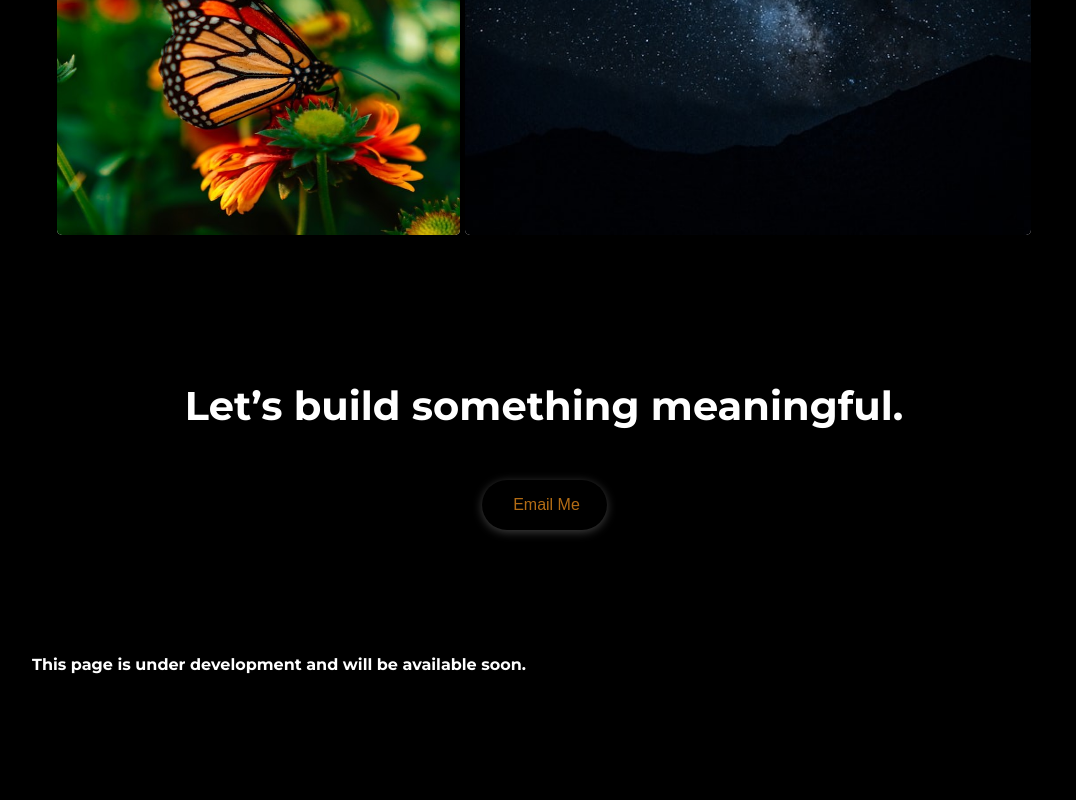
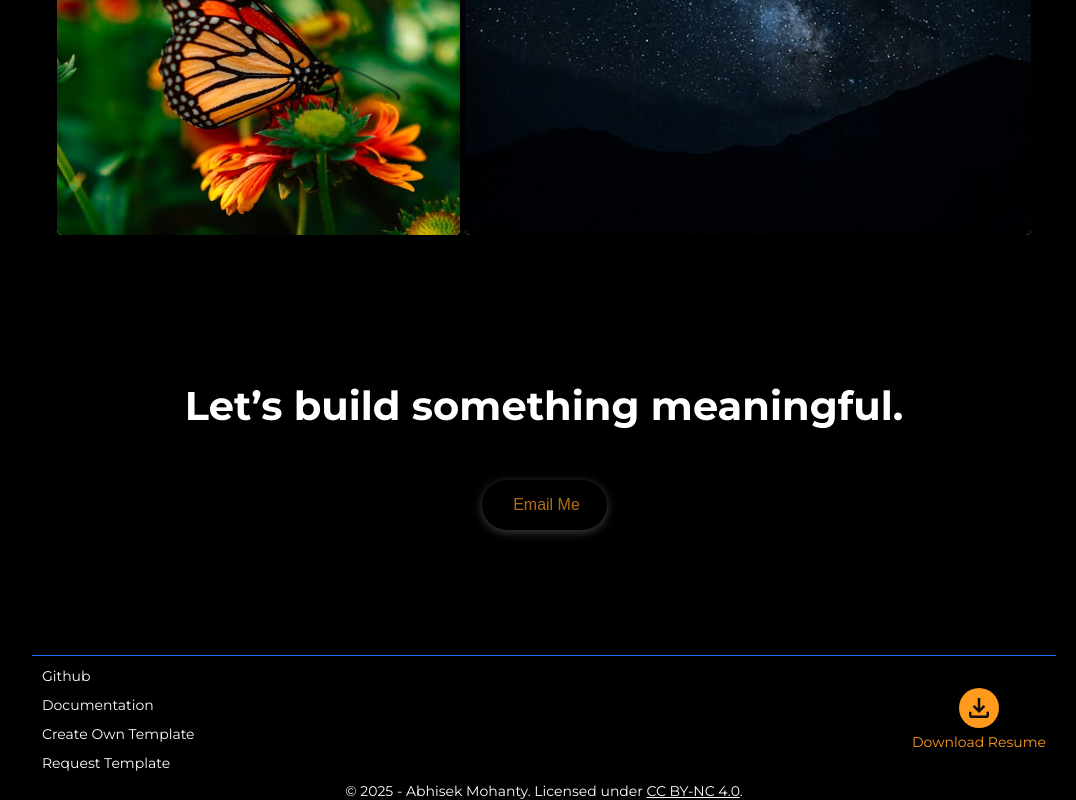
Before and after one commit to abhisekmohantychinua/mohantyabhisek.portfolio, an Angular app: page / in a window 1280 px wide. Shown: the part 6170-6970 px from the top of the page, without its empty margins (96-1172 px from the left). Before the commit the page ends 6844 px from the top, so only its background shows below. Built offline with nearby package versions, Linux system fonts and the light colour scheme.

Commit message:
Feature:  - Added footer section

```diff
--- a/src/app/app.component.html
+++ b/src/app/app.component.html
@@ -7,5 +7,7 @@
   <app-about-me></app-about-me>
   <app-philosophy></app-philosophy>
   <app-cta></app-cta>
-  <h4>This page is under development and will be available soon.</h4>
 </main>
+<footer>
+  <app-footer></app-footer>
+</footer>
--- a/src/app/app.component.ts
+++ b/src/app/app.component.ts
@@ -5,10 +5,11 @@ import {ProjectsComponent} from './features/projects/projects.component';
 import {AboutMeComponent} from './features/about-me/about-me.component';
 import {PhilosophyComponent} from './features/philosophy/philosophy.component';
 import {CtaComponent} from './features/cta/cta.component';
+import {FooterComponent} from './components/footer/footer.component';
 
 @Component({
   selector: 'app-root',
-  imports: [HeroComponent, NavbarComponent, ProjectsComponent, AboutMeComponent, PhilosophyComponent, CtaComponent],
+  imports: [HeroComponent, NavbarComponent, ProjectsComponent, AboutMeComponent, PhilosophyComponent, CtaComponent, FooterComponent],
   templateUrl: './app.component.html',
   styleUrl: './app.component.scss'
 })
--- /dev/null
+++ b/src/app/components/footer/footer.component.html
@@ -0,0 +1,28 @@
+<section class="footer-container">
+  <nav class="footer-nav">
+    <ul class="footer-nav-links">
+      <li class="footer-nav-links-item">
+        <a href="" class="footer-nav-link">Github</a>
+      </li>
+      <li class="footer-nav-links-item">
+        <a href="" class="footer-nav-link">Documentation</a>
+      </li>
+      <li class="footer-nav-links-item">
+        <a href="" class="footer-nav-link">Create Own Template</a>
+      </li>
+      <li class="footer-nav-links-item">
+        <a href="" class="footer-nav-link">Request Template</a>
+      </li>
+    </ul>
+  </nav>
+  <section class="footer-action">
+    <div class="footer-action-btn">
+      <app-round-icon icon="download"/>
+      <p class="footer-action-btn-desc">Download Resume</p>
+    </div>
+  </section>
+  <p class="copyright">
+    &copy; 2025 - Abhisek Mohanty. Licensed under <a href="https://creativecommons.org/licenses/by-nc/4.0/"
+                                                     target="_blank">CC BY-NC 4.0</a>.
+  </p>
+</section>
--- a/src/theme/dark/_index.scss
+++ b/src/theme/dark/_index.scss
@@ -21,6 +21,10 @@
     }
   }
 
+  .footer {
+    width: 100%;
+  }
+
   ::-webkit-scrollbar, &::-webkit-scrollbar {
     width: 4px;
     height: 8px;
--- /dev/null
+++ b/src/theme/dark/components/_footer.scss
@@ -0,0 +1,110 @@
+@use "../util" as *;
+
+
+.footer-container {
+  width: 80%;
+  margin: 0 auto;
+  border-top: 1px solid $secondary;
+  display: flex;
+  flex-wrap: wrap;
+  justify-content: space-between;
+  align-items: center;
+
+  @include breakpoint(medium) {
+    width: 100%;
+  }
+  @include breakpoint(small) {
+    flex-direction: column;
+  }
+
+  .footer-nav {
+    width: 60%;
+    @include breakpoint(small) {
+      width: 100%;
+    }
+
+    .footer-nav-links {
+      display: flex;
+      flex-direction: column;
+      align-items: start;
+      justify-content: center;
+      list-style: none;
+      padding: 10px;
+      gap: 10px;
+    }
+
+    &-link {
+      color: $primary;
+      text-decoration: none;
+      font-weight: fw(regular);
+      font-size: fs(xs);
+
+      &:hover {
+        color: $secondary;
+        text-decoration: underline;
+      }
+    }
+  }
+
+  .footer-action {
+    width: 30%;
+    display: flex;
+    justify-content: end;
+    align-items: center;
+    padding: 10px;
+    gap: 10px;
+
+    @include breakpoint(small) {
+      width: 100%;
+      justify-content: space-around;
+    }
+
+    &-btn {
+      display: flex;
+      flex-direction: column;
+      justify-content: center;
+      align-items: center;
+      gap: 5px;
+
+      .round-icon {
+        background-color: $accent;
+        border: none;
+        height: 40px;
+        width: 40px;
+
+        svg {
+          height: 30px;
+          width: 30px;
+          fill: $background-light;
+        }
+
+        &:hover, &:focus-visible {
+          background: $accent-70;
+        }
+      }
+
+      &-desc {
+        width: 100%;
+        text-align: center;
+        color: $accent;
+        font-weight: fw(regular);
+        font-size: fs(xs);
+      }
+    }
+  }
+
+  .copyright {
+    width: 100%;
+    text-align: center;
+    font-weight: fw(regular);
+    font-size: fs(xs);
+
+    a {
+      color: $primary;
+
+      &:hover, &:focus-visible {
+        color: $secondary;
+      }
+    }
+  }
+}
--- a/src/theme/dark/components/_index.scss
+++ b/src/theme/dark/components/_index.scss
@@ -4,3 +4,4 @@
 @forward "navbar";
 @forward "title";
 @forward "project-card";
+@forward "footer";
```
Also changed, not shown: src/app/components/footer/footer.component.ts (added, +14 -0 lines), src/app/components/footer/footer.component.scss (added), 1 other file (tests, documents, lock files or other folders).
